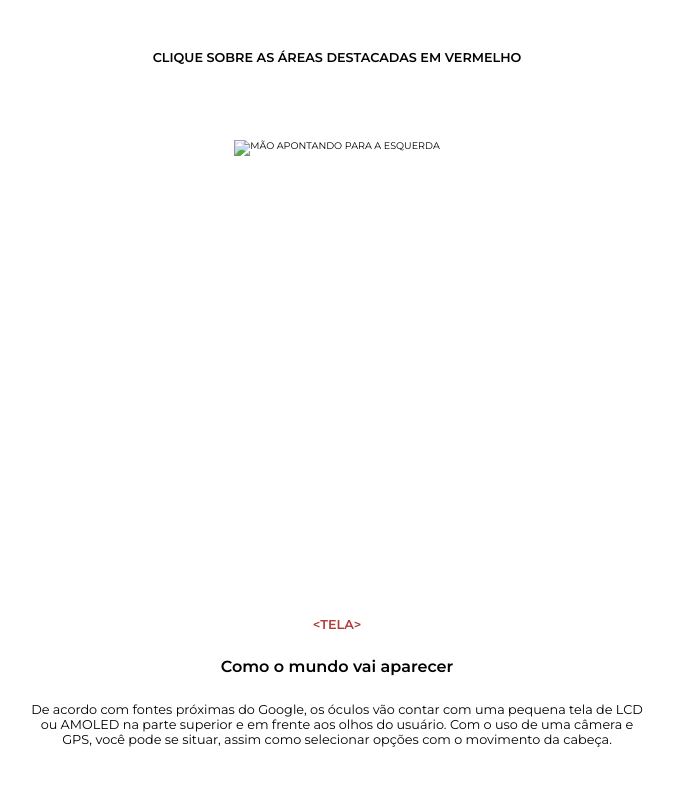
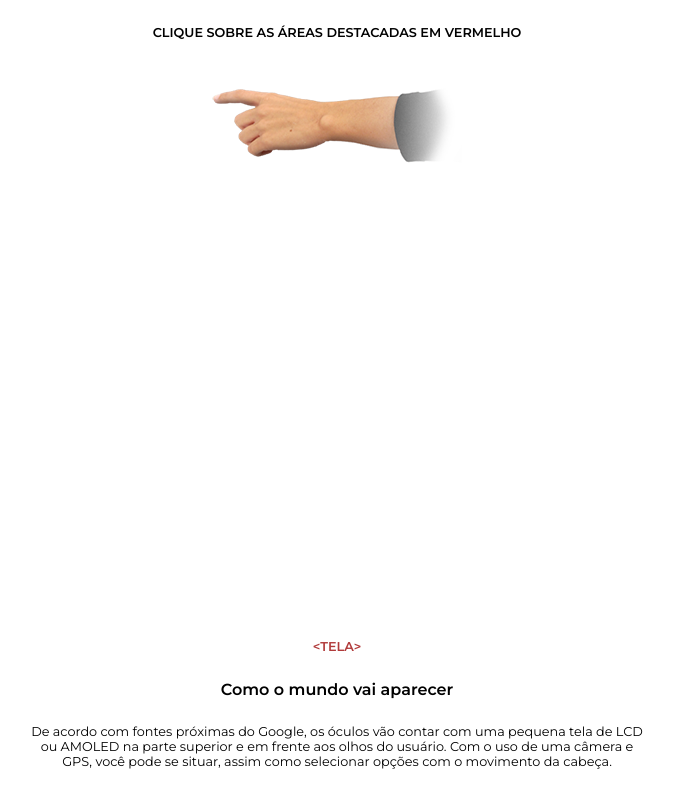
Before and after one commit to andrei-oliveeira/google-glass, a plain HTML site: page google-glass/frame.html in a window 1280 px wide. Shown: the top 800 px of the page, without its empty margins (303-976 px from the left). Drawn offline with Linux system fonts and the light colour scheme.

Commit message:
Aplicação e correção de coordenadas

```diff
--- a/google-glass/frame.html
+++ b/google-glass/frame.html
@@ -31,11 +31,10 @@
 			display: flex;
 			flex-direction: column;
 			font-family: 'Montserrat', sans-serif;
-			gap: 50px;
 			align-items: center;
 			font-size: 0.6rem;
 			text-transform: uppercase;
-			padding: 2% 2% 15% 2%;
+			padding: 0 2% 15% 2%;
 		}
 
 		.content {
@@ -76,7 +75,7 @@
 <body>
 	<header class="header">
 		<h1>Clique sobre as áreas destacadas em vermelho</h1>
-		<img src="_imagens/mao.png" alt="Mão apontando para a esquerda"/>
+		<img src="assets/_imagens/mao.png" alt="Mão apontando para a esquerda"/>
 	</header>
 
 	<main class="content">
```
Also changed, not shown: google-glass/specifications.html (+1 -1 lines).
